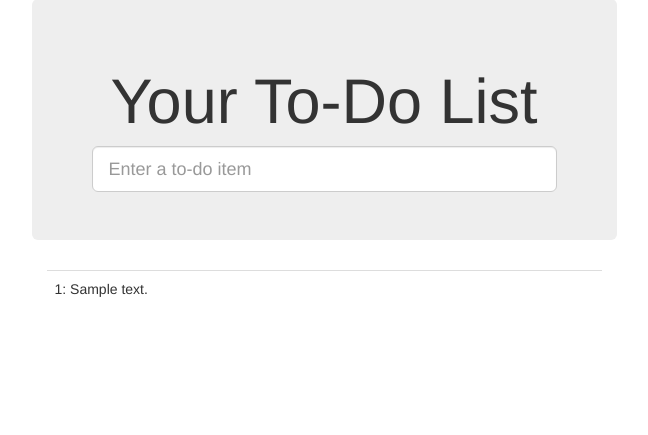
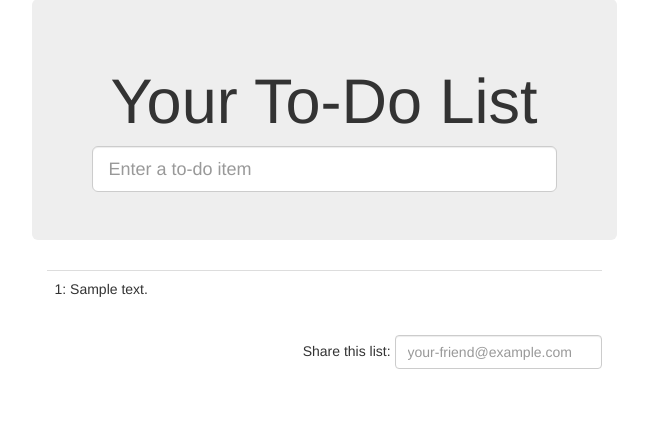
Before and after one commit to bradAnderson58/tdd_python, a Django app: page /lists/1/ in a window 1280 px wide. Shown: the part 73-508 px from the top of the page, without its empty margins (316-964 px from the left). Run offline with Django 3.2, Linux system fonts and the light colour scheme; tables that the repository leaves empty hold one stand-in row (values such as "Sample post"); some libraries are stand-ins or nearby versions.

Commit message:
sharing lists sort of

```diff
--- a/lists/models.py
+++ b/lists/models.py
@@ -1,9 +1,12 @@
 from django.db import models
 from django.core.urlresolvers import reverse
 from django.conf import settings
+from django.contrib.auth import get_user_model
+User = get_user_model()
 
 class List(models.Model):
     owner = models.ForeignKey(settings.AUTH_USER_MODEL, blank=True, null=True)
+    shared_with = models.ManyToManyField(User, related_name='list_user')
 
     @property
     def name(self):
--- a/lists/templates/list.html
+++ b/lists/templates/list.html
@@ -11,4 +11,9 @@
       <tr><td>{{ forloop.counter }}: {{ item.text }}</td></tr>
     {% endfor %}
   </table>
+  <form class="navbar-form navbar-right" method="POST" action="lists/<list_id>/share">
+    <span>Share this list:</span>
+    <input class="form-control" name="sharee" type="text" placeholder="your-friend@example.com" />
+    {% csrf_token %}
+  </form>
 {% endblock %}
--- a/lists/urls.py
+++ b/lists/urls.py
@@ -6,4 +6,5 @@ urlpatterns = [
     url(r'^new$', views.new_list, name='new_list'),
     url(r'^(\d+)/$', views.view_list, name='view_list'),
     url(r'^users/(.+)/$', views.my_lists, name='my_lists'),
+    url(r'^(\d+)/share/$', views.share_list, name='share_list'),
 ]
--- a/lists/views.py
+++ b/lists/views.py
@@ -31,3 +31,12 @@ def new_list(request):
 def my_lists(request, email):
     owner = User.objects.get(email=email)
     return render(request, 'my_lists.html', {'owner': owner})
+
+def share_list(request, list_id):
+    list_ = List.objects.get(id=list_id)
+    if 'email' not in request.POST:
+        return redirect(list_)
+    email = request.POST['email']
+    user = User.objects.get(email=email)
+    list_.shared_with.add(user)
+    return redirect(list_)
```
Also changed, not shown: lists/tests/test_models.py (+8 -0 lines), lists/tests/test_views.py (+13 -0 lines), lists/migrations/0007_list_shared_with.py (added).
